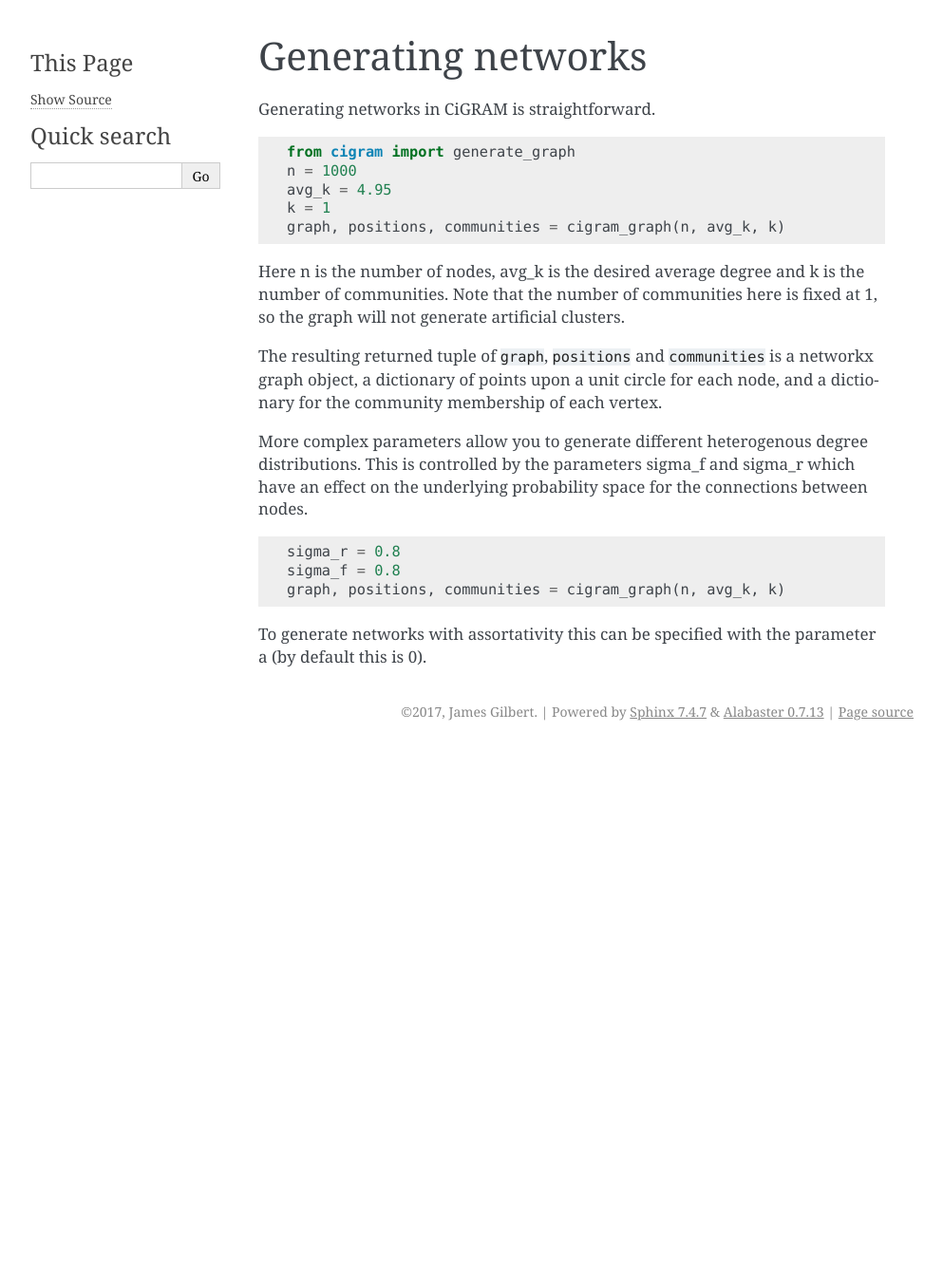
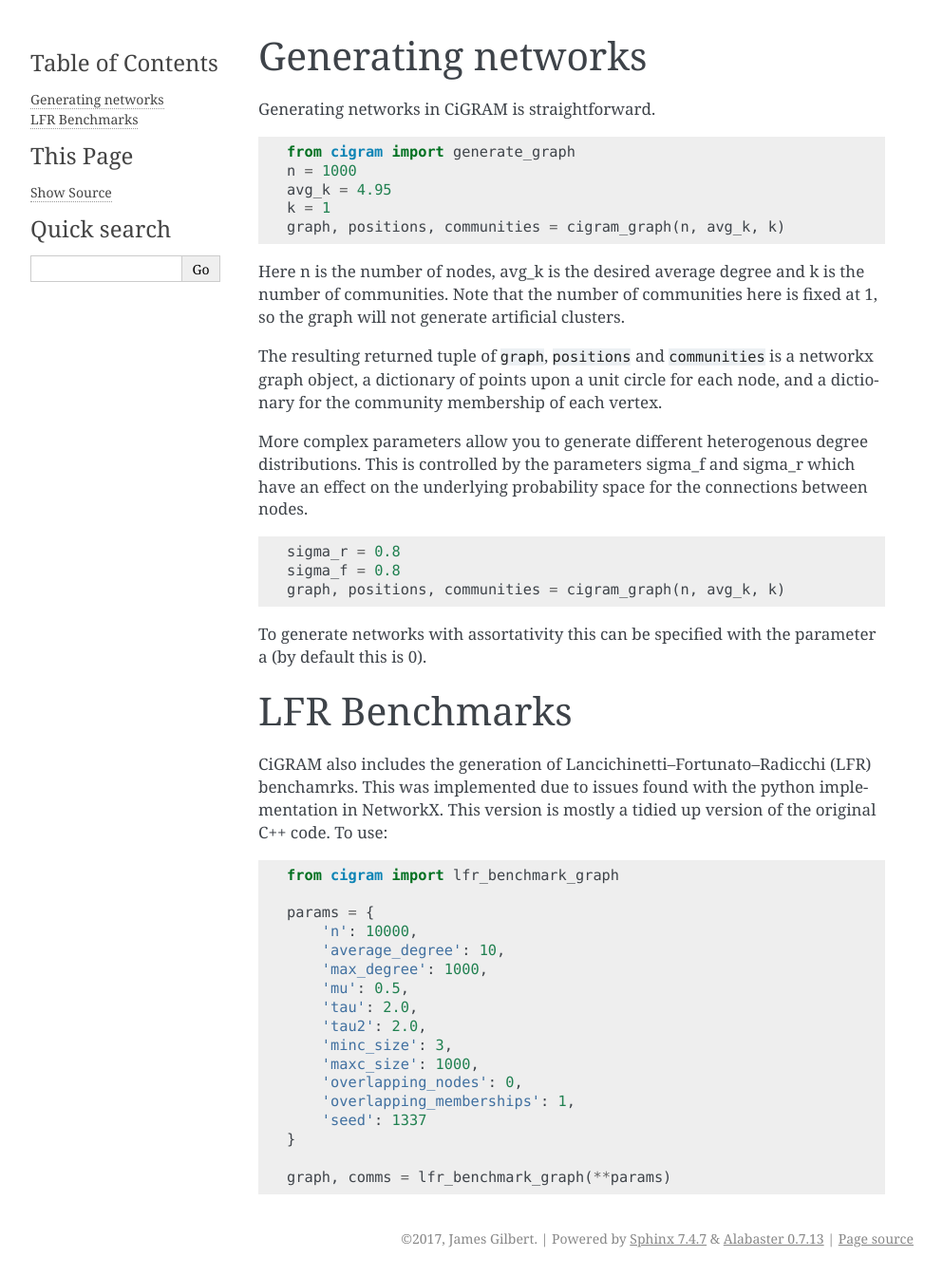
Before and after one commit to azimov/cigram, a Sphinx documentation site: the page built from docs/generation.rst, in a window 1280 px wide. Shown: the whole page at 95% size, without its empty margins (148-1141 px from the left). Built offline with Sphinx 7.4.7, drawn with Linux system fonts in a browser that asks for light colours; formulas are drawn with MathJax 3; before the commit the page ends 900 px from its top, so only the background shows below that.

Commit message:
Updated documentation

```diff
--- a/docs/generation.rst
+++ b/docs/generation.rst
@@ -30,3 +30,30 @@ the connections between nodes.
 
 
 To generate networks with assortativity this can be specified with the parameter a (by default this is 0).
+
+LFR Benchmarks
+==============
+CiGRAM also includes the generation of Lancichinetti–Fortunato–Radicchi (LFR) benchamrks.
+This was implemented due to issues found with the python implementation in NetworkX.
+This version is mostly a tidied up version of the original C++ code.
+To use:
+
+.. code-block:: python
+
+    from cigram import lfr_benchmark_graph
+
+    params = {
+        'n': 10000,
+        'average_degree': 10,
+        'max_degree': 1000,
+        'mu': 0.5,
+        'tau': 2.0,
+        'tau2': 2.0,
+        'minc_size': 3,
+        'maxc_size': 1000,
+        'overlapping_nodes': 0,
+        'overlapping_memberships': 1,
+        'seed': 1337
+    }
+
+    graph, comms = lfr_benchmark_graph(**params)
```
Also changed, not shown: 18 other files.
